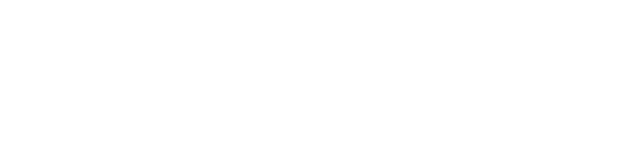
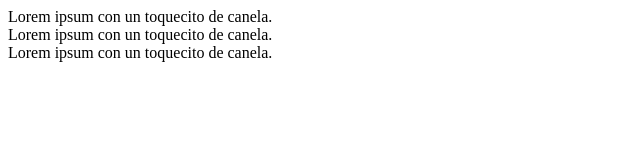
Before and after one commit to Leito131/proba-repo-paulo, a plain HTML site: page index.html in a window 1280 px wide. Shown: the whole page, without its empty margins (0-640 px from the left). Drawn offline with Linux system fonts and the light colour scheme.

Commit message:
Añadí articulos jeje

```diff
--- a/index.html
+++ b/index.html
@@ -7,6 +7,10 @@
     <title>Document</title>
 </head>
 <body>
-
+    <section>
+        <article>Lorem ipsum con un toquecito de canela.</article>
+        <article>Lorem ipsum con un toquecito de canela.</article>
+        <article>Lorem ipsum con un toquecito de canela.</article>
+    </section>
 </body>
 </html>
```
